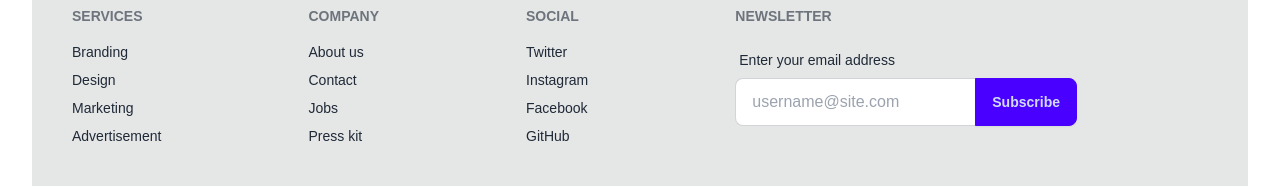
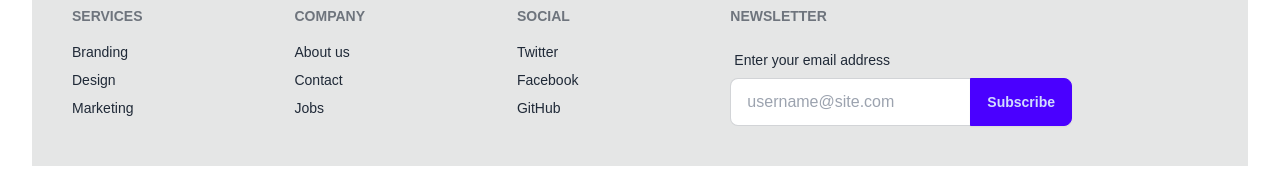
Before and after one commit to mosiur73/a11-language-exchange--client-side, a React (Vite) app: page / in a window 1280 px wide. Shown: the part 3046-3242 px from the top of the page. Built offline with nearby package versions, Linux system fonts and the light colour scheme; no server answers.

Commit message:
footer is fixed

```diff
--- a/src/Shared/Footer/Footer.jsx
+++ b/src/Shared/Footer/Footer.jsx
@@ -8,19 +8,18 @@ const Footer = () => {
     <a className="link link-hover">Branding</a>
     <a className="link link-hover">Design</a>
     <a className="link link-hover">Marketing</a>
-    <a className="link link-hover">Advertisement</a>
+
   </nav>
   <nav>
     <h6 className="footer-title">Company</h6>
     <a className="link link-hover">About us</a>
     <a className="link link-hover">Contact</a>
     <a className="link link-hover">Jobs</a>
-    <a className="link link-hover">Press kit</a>
+
   </nav>
   <nav>
     <h6 className="footer-title">Social</h6>
     <a className="link link-hover">Twitter</a>
-    <a className="link link-hover">Instagram</a>
     <a className="link link-hover">Facebook</a>
     <a className="link link-hover">GitHub</a>
   </nav>
```
